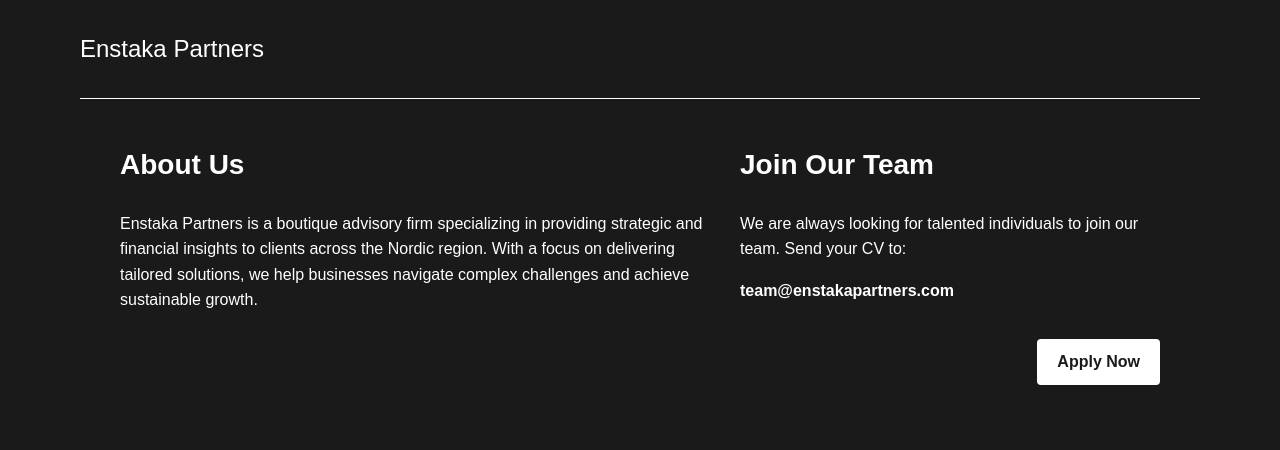
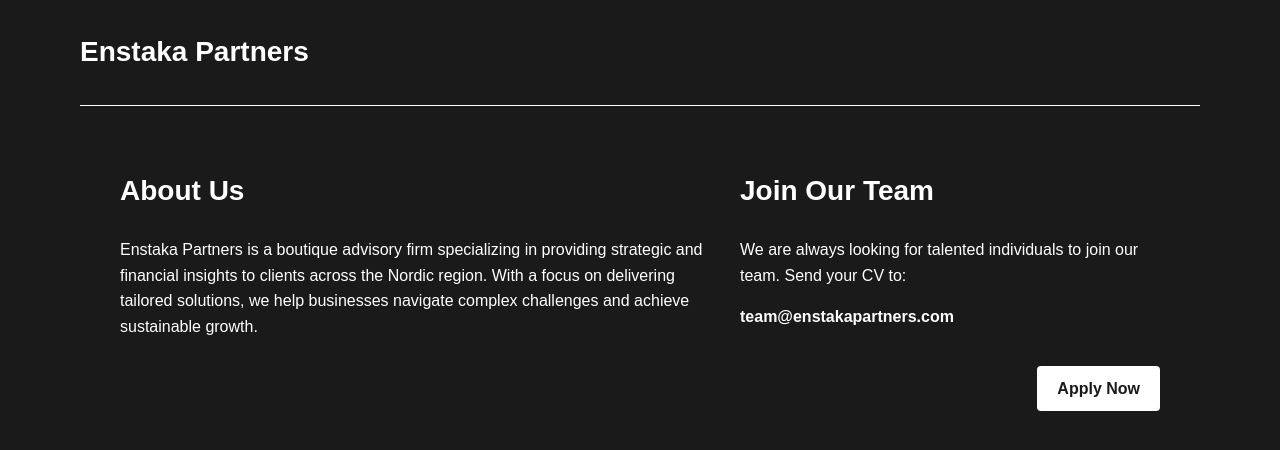
Before and after one commit to Fex-max/enstaka-partners, a plain HTML site: page index.html in a window 1280 px wide. Drawn offline with Linux system fonts and the light colour scheme; a web font is replaced by a local one.

Commit message:
Update index.html

```diff
--- a/index.html
+++ b/index.html
@@ -20,25 +20,26 @@
 
         /* Header Style */
         .header-container {
-            padding: 0 80px; /* Increased padding for more margin */
+            padding: 0 80px;
             box-sizing: border-box;
             background-color: #1a1a1a;
         }
 
         .header {
-            border-bottom: 1px solid #ffffff;
             display: flex;
             align-items: center;
+            justify-content: space-between;
             max-width: 1200px;
             margin: 0 auto;
-            padding: 30px 0; /* Increased padding for a more spacious look */
+            padding: 30px 0;
+            border-bottom: 1px solid #ffffff;
         }
 
         .header h1 {
             margin: 0;
-            font-size: 24px;
+            font-size: 28px;
             font-family: 'Avenir Next Arabic', sans-serif;
-            font-weight: normal;
+            font-weight: bold;
             color: #ffffff;
         }
 
@@ -46,8 +47,8 @@
         .container {
             display: flex;
             justify-content: space-between;
-            align-items: flex-start; /* Aligns sections to the top */
-            padding: 20px 80px; /* Matches header padding for consistency */
+            align-items: flex-start;
+            padding: 40px 80px;
             max-width: 1200px;
             margin: 0 auto;
             box-sizing: border-box;
@@ -58,7 +59,7 @@
         }
 
         .about {
-            margin-right: 20px; /* Adds space between sections */
+            margin-right: 20px;
         }
 
         .about h2, .apply h2 {
```
